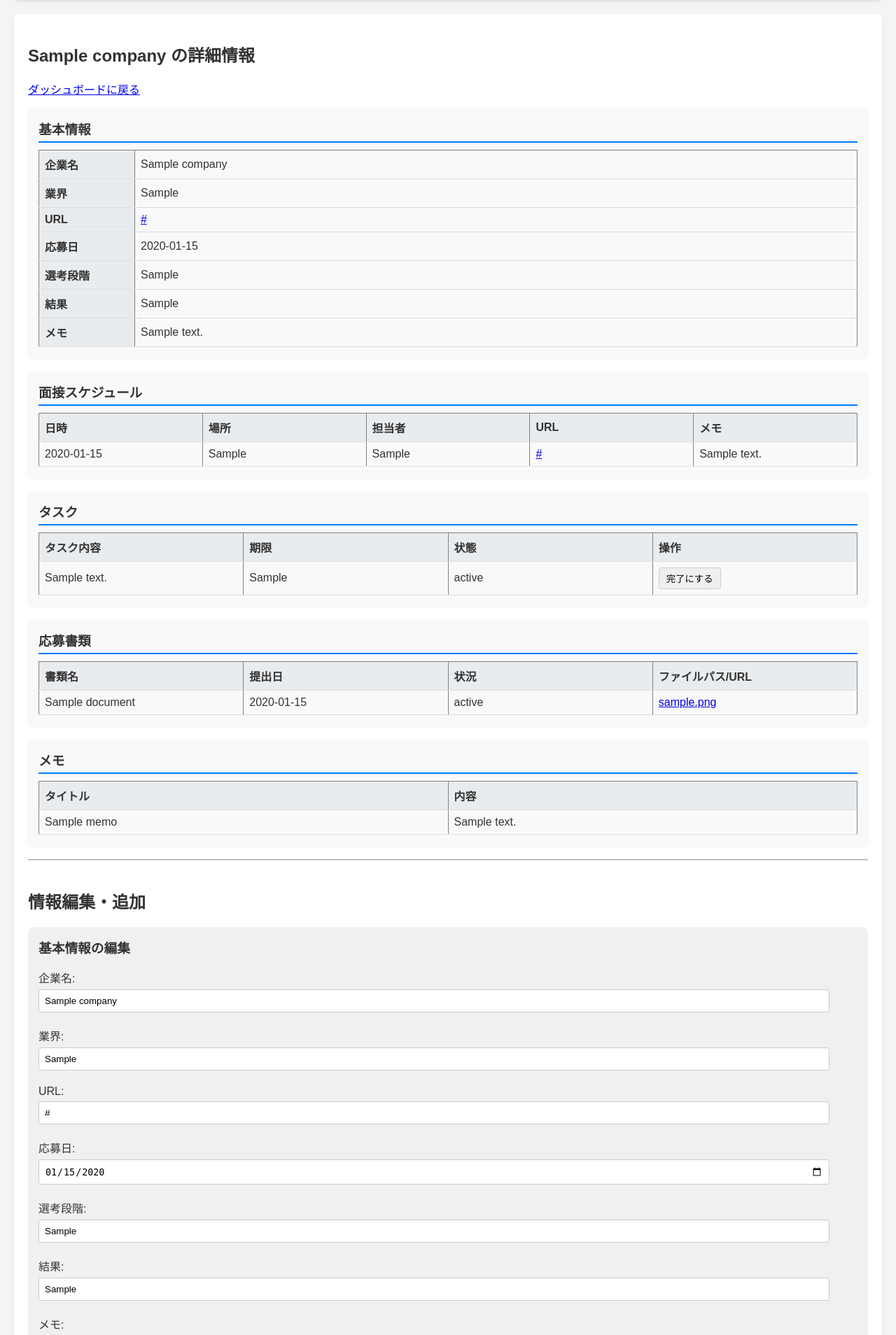
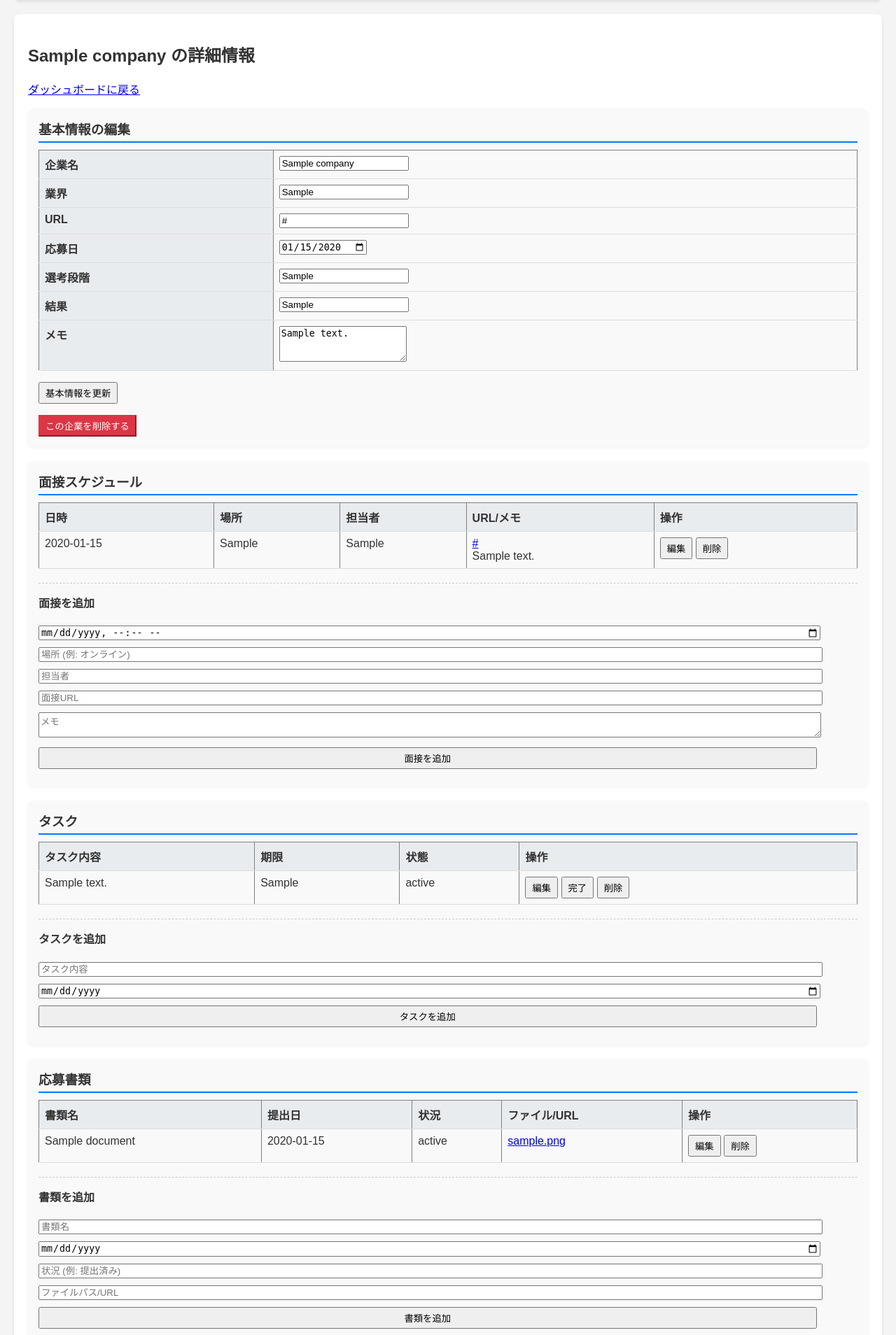
Before and after one commit to KA7zzz/syukatsuapp, a Flask app: page /company/1 in a window 1280 px wide. Shown: the part 64-1972 px from the top of the page at 70% size. Run offline with Flask 3, Linux system fonts and the light colour scheme; a user stored in the database is signed in; tables that the repository leaves empty hold one stand-in row (values such as "Sample post"); some libraries are stand-ins or nearby versions.

Commit message:
面接、タスク、書類、メモの編集・削除機能を追加し、企業詳細ページの情報表示を改善しました。各項目に対する操作ボタンを追加し、ユーザーインターフェースを向上させました。

```diff
--- a/app.py
+++ b/app.py
@@ -407,6 +407,98 @@ def add_memo(company_id):
         flash('メモを追加しました', 'success')
     return redirect(url_for('company_detail', company_id=company.id))
 
+
+# --- 各アイテムの編集・削除ルート ---
+
+# 面接の編集・削除
+@app.route('/interview/<int:interview_id>/edit', methods=['POST'])
+@login_required
+def edit_interview(interview_id):
+    interview = Interview.query.filter_by(id=interview_id, user_id=current_user.id).first_or_404()
+    interview.date_time = request.form.get('date_time')
+    interview.location = request.form.get('location')
+    interview.person = request.form.get('person')
+    interview.url = request.form.get('url')
+    interview.notes = request.form.get('notes')
+    db.session.commit()
+    flash('面接情報が更新されました', 'success')
+    return redirect(url_for('company_detail', company_id=interview.company_id))
+
+@app.route('/interview/<int:interview_id>/delete', methods=['POST'])
+@login_required
+def delete_interview(interview_id):
+    interview = Interview.query.filter_by(id=interview_id, user_id=current_user.id).first_or_404()
+    company_id = interview.company_id
+    db.session.delete(interview)
+    db.session.commit()
+    flash('面接情報を削除しました', 'success')
+    return redirect(url_for('company_detail', company_id=company_id))
+
+# タスクの編集・削除
+@app.route('/task/<int:task_id>/edit', methods=['POST'])
+@login_required
+def edit_task(task_id):
+    task = Task.query.filter_by(id=task_id, user_id=current_user.id).first_or_404()
+    task.content = request.form.get('content')
+    task.deadline = request.form.get('deadline')
+    db.session.commit()
+    flash('タスクが更新されました', 'success')
+    return redirect(url_for('company_detail', company_id=task.company_id))
+
+@app.route('/task/<int:task_id>/delete', methods=['POST'])
+@login_required
+def delete_task(task_id):
+    task = Task.query.filter_by(id=task_id, user_id=current_user.id).first_or_404()
+    company_id = task.company_id
+    db.session.delete(task)
+    db.session.commit()
+    flash('タスクを削除しました', 'success')
+    return redirect(url_for('company_detail', company_id=company_id))
+
+# 書類の編集・削除
+@app.route('/document/<int:document_id>/edit', methods=['POST'])
+@login_required
+def edit_document(document_id):
+    document = Document.query.filter_by(id=document_id, user_id=current_user.id).first_or_404()
+    document.document_name = request.form.get('document_name')
+    document.submission_date = request.form.get('submission_date')
+    document.status = request.form.get('status')
+    document.file_path = request.form.get('file_path')
+    db.session.commit()
+    flash('書類情報が更新されました', 'success')
+    return redirect(url_for('company_detail', company_id=document.company_id))
+
+@app.route('/document/<int:document_id>/delete', methods=['POST'])
+@login_required
+def delete_document(document_id):
+    document = Document.query.filter_by(id=document_id, user_id=current_user.id).first_or_404()
+    company_id = document.company_id
+    db.session.delete(document)
+    db.session.commit()
+    flash('書類情報を削除しました', 'success')
+    return redirect(url_for('company_detail', company_id=company_id))
+
+# メモの編集・削除
+@app.route('/memo/<int:memo_id>/edit', methods=['POST'])
+@login_required
+def edit_memo(memo_id):
+    memo = Memo.query.filter_by(id=memo_id, user_id=current_user.id).first_or_404()
+    memo.title = request.form.get('title')
+    memo.content = request.form.get('content')
+    db.session.commit()
+    flash('メモが更新されました', 'success')
+    return redirect(url_for('company_detail', company_id=memo.company_id))
+
+@app.route('/memo/<int:memo_id>/delete', methods=['POST'])
+@login_required
+def delete_memo(memo_id):
+    memo = Memo.query.filter_by(id=memo_id, user_id=current_user.id).first_or_404()
+    company_id = memo.company_id
+    db.session.delete(memo)
+    db.session.commit()
+    flash('メモを削除しました', 'success')
+    return redirect(url_for('company_detail', company_id=company_id))
+
 # --- この下に、各アイテムの削除ルートを追加可能 (例: /interview/<id>/delete) ---
 
 
--- a/templates/company_detail.html
+++ b/templates/company_detail.html
@@ -6,131 +6,62 @@
     <h2>{{ company.name }} の詳細情報</h2>
     <p><a href="{{ url_for('dashboard') }}">ダッシュボードに戻る</a></p>
 
-    <div class="display-section">
     <div class="detail-box">
-            <h3>基本情報</h3>
+        <h3>基本情報の編集</h3>
+        <form action="{{ url_for('edit_company', company_id=company.id) }}" method="post">
             <table border="1">
-                <tr><th>企業名</th><td>{{ company.name }}</td></tr>
-                <tr><th>業界</th><td>{{ company.industry or '未設定' }}</td></tr>
-                <tr><th>URL</th><td><a href="{{ company.url }}" target="_blank">{{ company.url }}</a></td></tr>
-                <tr><th>応募日</th><td>{{ company.application_date or '未設定' }}</td></tr>
-                <tr><th>選考段階</th><td>{{ company.selection_stage or '未設定' }}</td></tr>
-                <tr><th>結果</th><td>{{ company.result or '未設定' }}</td></tr>
-                <tr><th>メモ</th><td>{{ company.notes or '' }}</td></tr>
+                <tr><th>企業名</th><td><input type="text" name="name" value="{{ company.name }}" required></td></tr>
+                <tr><th>業界</th><td><input type="text" name="industry" value="{{ company.industry or '' }}"></td></tr>
+                <tr><th>URL</th><td><input type="url" name="url" value="{{ company.url or '' }}"></td></tr>
+                <tr><th>応募日</th><td><input type="date" name="application_date" value="{{ company.application_date or '' }}"></td></tr>
+                <tr><th>選考段階</th><td><input type="text" name="selection_stage" value="{{ company.selection_stage or '' }}"></td></tr>
+                <tr><th>結果</th><td><input type="text" name="result" value="{{ company.result or '' }}"></td></tr>
+                <tr><th>メモ</th><td><textarea name="notes" rows="3">{{ company.notes or '' }}</textarea></td></tr>
             </table>
+            <p><input type="submit" value="基本情報を更新"></p>
+        </form>
+        <form action="{{ url_for('delete_company', company_id=company.id) }}" method="post" onsubmit="return confirm('本当にこの企業情報を削除しますか？関連する全ての情報が削除されます。');" style="margin-top: 10px;">
+            <input type="submit" value="この企業を削除する" class="btn-danger">
+        </form>
     </div>
 
     <div class="detail-box">
         <h3>面接スケジュール</h3>
-            {% if interviews %}
         <table border="1">
-                    <thead><tr><th>日時</th><th>場所</th><th>担当者</th><th>URL</th><th>メモ</th></tr></thead>
+            <thead><tr><th>日時</th><th>場所</th><th>担当者</th><th>URL/メモ</th><th>操作</th></tr></thead>
             <tbody>
                 {% for interview in interviews %}
-                        <tr>
+                <tr class="view-row-interview-{{ interview.id }}">
                     <td>{{ interview.date_time }}</td>
                     <td>{{ interview.location }}</td>
                     <td>{{ interview.person }}</td>
-                            <td><a href="{{ interview.url }}" target="_blank">{{ interview.url }}</a></td>
-                            <td>{{ interview.notes }}</td>
+                    <td><a href="{{ interview.url }}" target="_blank">{{ interview.url }}</a><br>{{ interview.notes }}</td>
+                    <td class="action-buttons">
+                        <button onclick="toggleEdit('interview-{{ interview.id }}')">編集</button>
+                        <form action="{{ url_for('delete_interview', interview_id=interview.id) }}" method="post" onsubmit="return confirm('この面接情報を削除しますか？');">
+                            <button type="submit">削除</button>
+                        </form>
+                    </td>
                 </tr>
-                        {% endfor %}
-                    </tbody>
-                </table>
-            {% else %}
-                <p>面接情報はありません。</p>
-            {% endif %}
-        </div>
-
-        <div class="detail-box">
-            <h3>タスク</h3>
-            {% if tasks %}
-                <table border="1">
-                    <thead><tr><th>タスク内容</th><th>期限</th><th>状態</th><th>操作</th></tr></thead>
-                    <tbody>
-                        {% for task in tasks %}
-                        <tr>
-                            <td>{{ task.content }}</td>
-                            <td>{{ task.deadline }}</td>
-                            <td>{{ task.status }}</td>
-                            <td>
-                                <form action="{{ url_for('toggle_task', task_id=task.id) }}" method="post" style="display:inline;">
-                                    <button type="submit" class="btn-toggle">{{ '未完了に戻す' if task.status == '完了' else '完了にする' }}</button>
+                <tr class="edit-row edit-row-interview-{{ interview.id }}">
+                    <td colspan="5">
+                        <form action="{{ url_for('edit_interview', interview_id=interview.id) }}" method="post">
+                            <p>日時: <input type="datetime-local" name="date_time" value="{{ interview.date_time.replace(' ', 'T') if interview.date_time else '' }}"></p>
+                            <p>場所: <input type="text" name="location" value="{{ interview.location or '' }}"></p>
+                            <p>担当者: <input type="text" name="person" value="{{ interview.person or '' }}"></p>
+                            <p>URL: <input type="url" name="url" value="{{ interview.url or '' }}"></p>
+                            <p>メモ: <textarea name="notes">{{ interview.notes or '' }}</textarea></p>
+                            <button type="submit">更新</button>
+                            <button type="button" onclick="toggleEdit('interview-{{ interview.id }}')">キャンセル</button>
                         </form>
                     </td>
                 </tr>
                 {% endfor %}
             </tbody>
         </table>
-            {% else %}
-                <p>タスクはありません。</p>
-            {% endif %}
-        </div>
-
-        <div class="detail-box">
-            <h3>応募書類</h3>
-            {% if documents %}
-                <table border="1">
-                    <thead><tr><th>書類名</th><th>提出日</th><th>状況</th><th>ファイルパス/URL</th></tr></thead>
-                    <tbody>
-                        {% for doc in documents %}
-                        <tr>
-                            <td>{{ doc.document_name }}</td>
-                            <td>{{ doc.submission_date }}</td>
-                            <td>{{ doc.status }}</td>
-                            <td><a href="{{ doc.file_path }}" target="_blank">{{ doc.file_path }}</a></td>
-                        </tr>
-                        {% endfor %}
-                    </tbody>
-                </table>
-            {% else %}
-                <p>応募書類はありません。</p>
-            {% endif %}
-        </div>
-
-        <div class="detail-box">
-            <h3>メモ</h3>
-            {% if memos %}
-                <table border="1">
-                    <thead><tr><th>タイトル</th><th>内容</th></tr></thead>
-                    <tbody>
-                        {% for memo in memos %}
-                        <tr>
-                            <td>{{ memo.title }}</td>
-                            <td>{{ memo.content|safe }}</td>
-                        </tr>
-                        {% endfor %}
-                    </tbody>
-                </table>
-            {% else %}
-                <p>メモはありません。</p>
-            {% endif %}
-        </div>
-    </div>
-
-
-    <hr>
-
-    <div class="action-section">
-        <h2>情報編集・追加</h2>
-
-        <div class="form-box">
-            <h3>基本情報の編集</h3>
-            <form action="{{ url_for('edit_company', company_id=company.id) }}" method="post">
-                <p>企業名: <input type="text" name="name" value="{{ company.name }}" required></p>
-                <p>業界: <input type="text" name="industry" value="{{ company.industry or '' }}"></p>
-                <p>URL: <input type="url" name="url" value="{{ company.url or '' }}"></p>
-                <p>応募日: <input type="date" name="application_date" value="{{ company.application_date or '' }}"></p>
-                <p>選考段階: <input type="text" name="selection_stage" value="{{ company.selection_stage or '' }}"></p>
-                <p>結果: <input type="text" name="result" value="{{ company.result or '' }}"></p>
-                <p>メモ:</p>
-                <textarea name="notes" rows="3">{{ company.notes or '' }}</textarea>
-                <p><input type="submit" value="基本情報を更新"></p>
-            </form>
-        </div>
-
-        <div class="form-box">
-            <h3>面接を追加</h3>
+        {% if not interviews %}<p>面接情報はありません。</p>{% endif %}
+        <div class="add-form">
+            <h4>面接を追加</h4>
             <form action="{{ url_for('add_interview', company_id=company.id) }}" method="post">
                 <input type="datetime-local" name="date_time" required>
                 <input type="text" name="location" placeholder="場所 (例: オンライン)">
@@ -140,18 +71,82 @@
                 <input type="submit" value="面接を追加">
             </form>
         </div>
+    </div>
 
-        <div class="form-box">
-            <h3>タスクを追加</h3>
+    <div class="detail-box">
+        <h3>タスク</h3>
+        <table border="1">
+            <thead><tr><th>タスク内容</th><th>期限</th><th>状態</th><th>操作</th></tr></thead>
+            <tbody>
+                {% for task in tasks %}
+                <tr class="view-row-task-{{ task.id }}">
+                    <td>{{ task.content }}</td>
+                    <td>{{ task.deadline }}</td>
+                    <td>{{ task.status }}</td>
+                    <td class="action-buttons">
+                        <button onclick="toggleEdit('task-{{ task.id }}')">編集</button>
+                        <form action="{{ url_for('toggle_task', task_id=task.id) }}" method="post"><button type="submit">{{ '未完了' if task.status == '完了' else '完了' }}</button></form>
+                        <form action="{{ url_for('delete_task', task_id=task.id) }}" method="post" onsubmit="return confirm('このタスクを削除しますか？');"><button type="submit">削除</button></form>
+                    </td>
+                </tr>
+                <tr class="edit-row edit-row-task-{{ task.id }}">
+                    <td colspan="4">
+                        <form action="{{ url_for('edit_task', task_id=task.id) }}" method="post">
+                            <p>内容: <input type="text" name="content" value="{{ task.content }}" required></p>
+                            <p>期限: <input type="date" name="deadline" value="{{ task.deadline or '' }}"></p>
+                            <button type="submit">更新</button>
+                            <button type="button" onclick="toggleEdit('task-{{ task.id }}')">キャンセル</button>
+                        </form>
+                    </td>
+                </tr>
+                {% endfor %}
+            </tbody>
+        </table>
+        {% if not tasks %}<p>タスクはありません。</p>{% endif %}
+        <div class="add-form">
+            <h4>タスクを追加</h4>
             <form action="{{ url_for('add_task', company_id=company.id) }}" method="post">
                 <input type="text" name="content" placeholder="タスク内容" required>
-                <input type="date" name="deadline" placeholder="期限">
+                <input type="date" name="deadline">
                 <input type="submit" value="タスクを追加">
             </form>
         </div>
+    </div>
 
-        <div class="form-box">
-            <h3>書類を追加</h3>
+    <div class="detail-box">
+        <h3>応募書類</h3>
+        <table border="1">
+            <thead><tr><th>書類名</th><th>提出日</th><th>状況</th><th>ファイル/URL</th><th>操作</th></tr></thead>
+            <tbody>
+                {% for doc in documents %}
+                <tr class="view-row-document-{{ doc.id }}">
+                    <td>{{ doc.document_name }}</td>
+                    <td>{{ doc.submission_date }}</td>
+                    <td>{{ doc.status }}</td>
+                    <td><a href="{{ doc.file_path }}" target="_blank">{{ doc.file_path }}</a></td>
+                    <td class="action-buttons">
+                        <button onclick="toggleEdit('document-{{ doc.id }}')">編集</button>
+                        <form action="{{ url_for('delete_document', document_id=doc.id) }}" method="post" onsubmit="return confirm('この書類情報を削除しますか？');"><button type="submit">削除</button></form>
+                    </td>
+                </tr>
+                <tr class="edit-row edit-row-document-{{ doc.id }}">
+                    <td colspan="5">
+                        <form action="{{ url_for('edit_document', document_id=doc.id) }}" method="post">
+                            <p>書類名: <input type="text" name="document_name" value="{{ doc.document_name }}" required></p>
+                            <p>提出日: <input type="date" name="submission_date" value="{{ doc.submission_date or '' }}"></p>
+                            <p>状況: <input type="text" name="status" value="{{ doc.status or '' }}"></p>
+                            <p>ファイル/URL: <input type="text" name="file_path" value="{{ doc.file_path or '' }}"></p>
+                            <button type="submit">更新</button>
+                            <button type="button" onclick="toggleEdit('document-{{ doc.id }}')">キャンセル</button>
+                        </form>
+                    </td>
+                </tr>
+                {% endfor %}
+            </tbody>
+        </table>
+        {% if not documents %}<p>応募書類はありません。</p>{% endif %}
+        <div class="add-form">
+            <h4>書類を追加</h4>
             <form action="{{ url_for('add_document', company_id=company.id) }}" method="post">
                 <input type="text" name="document_name" placeholder="書類名" required>
                 <input type="date" name="submission_date">
@@ -160,71 +155,83 @@
                 <input type="submit" value="書類を追加">
             </form>
         </div>
+    </div>
 
-        <div class="form-box">
-            <h3>メモを追加</h3>
+    <div class="detail-box">
+        <h3>メモ</h3>
+        <table border="1">
+            <thead><tr><th>タイトル</th><th>内容</th><th>操作</th></tr></thead>
+            <tbody>
+                {% for memo in memos %}
+                <tr class="view-row-memo-{{ memo.id }}">
+                    <td>{{ memo.title }}</td>
+                    <td>{{ memo.content|safe }}</td>
+                    <td class="action-buttons">
+                        <button onclick="toggleEdit('memo-{{ memo.id }}')">編集</button>
+                        <form action="{{ url_for('delete_memo', memo_id=memo.id) }}" method="post" onsubmit="return confirm('このメモを削除しますか？');"><button type="submit">削除</button></form>
+                    </td>
+                </tr>
+                <tr class="edit-row edit-row-memo-{{ memo.id }}">
+                    <td colspan="3">
+                        <form action="{{ url_for('edit_memo', memo_id=memo.id) }}" method="post">
+                            <p>タイトル: <input type="text" name="title" value="{{ memo.title }}" required></p>
+                            <p>内容: <textarea name="content">{{ memo.content or '' }}</textarea></p>
+                            <button type="submit">更新</button>
+                            <button type="button" onclick="toggleEdit('memo-{{ memo.id }}')">キャンセル</button>
+                        </form>
+                    </td>
+                </tr>
+                {% endfor %}
+            </tbody>
+        </table>
+        {% if not memos %}<p>メモはありません。</p>{% endif %}
+        <div class="add-form">
+            <h4>メモを追加</h4>
             <form action="{{ url_for('add_memo', company_id=company.id) }}" method="post">
                 <input type="text" name="title" placeholder="タイトル" required>
                 <textarea name="content" placeholder="内容"></textarea>
                 <input type="submit" value="メモを追加">
             </form>
         </div>
-
-        <div class="form-box">
-            <h3>企業情報の削除</h3>
-            <form action="{{ url_for('delete_company', company_id=company.id) }}" method="post" onsubmit="return confirm('本当にこの企業情報を削除しますか？関連する全ての情報が削除されます。');">
-                <input type="submit" value="この企業を削除する" class="btn-danger">
-            </form>
-        </div>
     </div>
 
     <style>
-        .detail-box {
-            background-color: #f9f9f9;
-            padding: 15px;
-            margin-bottom: 20px;
-            border-radius: 8px;
-            box-shadow: 0 2px 4px rgba(0,0,0,0.05);
+        .detail-box { background-color: #f9f9f9; padding: 15px; margin-bottom: 20px; border-radius: 8px; box-shadow: 0 2px 4px rgba(0,0,0,0.05); }
+        .detail-box h3 { margin-top: 0; border-bottom: 2px solid #007bff; padding-bottom: 5px; margin-bottom: 10px; }
+        .detail-box table { width: 100%; border-collapse: collapse; }
+        .detail-box th, .detail-box td { padding: 8px; text-align: left; border-bottom: 1px solid #ddd; vertical-align: top; }
+        .detail-box th { background-color: #e9ecef; }
+        .action-buttons form { display: inline-block; }
+        .action-buttons button, input[type="submit"] { padding: 4px 8px; cursor: pointer; }
+
+        .edit-row { display: none; } /* 編集行は初期状態で非表示 */
+        .edit-row form p { margin: 5px 0; }
+        .edit-row input[type="text"], .edit-row input[type="url"], .edit-row input[type="date"], .edit-row input[type="datetime-local"], .edit-row textarea {
+            width: 90%; padding: 6px; border: 1px solid #ccc; border-radius: 4px;
         }
-        .detail-box h3 {
-            margin-top: 0;
-            border-bottom: 2px solid #007bff;
-            padding-bottom: 5px;
-            margin-bottom: 10px;
+
+        .add-form { margin-top: 20px; padding-top: 15px; border-top: 1px dashed #ccc; }
+        .add-form h4 { margin-top: 0; }
+        .add-form input, .add-form textarea { width: 95%; margin-bottom: 10px; }
+
+        .btn-danger { background-color: #dc3545; color: white; border-color: #dc3545; }
+    </style>
+
+    <script>
+    function toggleEdit(prefix) {
+        // 表示用の行を取得
+        const viewRow = document.querySelector('.view-row-' + prefix);
+        // 編集用の行を取得
+        const editRow = document.querySelector('.edit-row-' + prefix);
+
+        // 表示/非表示を切り替える
+        if (viewRow.style.display === 'none') {
+            viewRow.style.display = '';
+            editRow.style.display = 'none';
+        } else {
+            viewRow.style.display = 'none';
+            editRow.style.display = '';
         }
-        .detail-box table { width: 100%; border-collapse: collapse; }
-        .detail-box th, .detail-box td { padding: 8px; text-align: left; border-bottom: 1px solid #ddd; }
-        .detail-box th { background-color: #e9ecef; width: 120px; }
-
-        .action-section { margin-top: 40px; }
-        .form-box {
-            background-color: #f0f0f0;
-            padding: 15px;
-            margin-bottom: 20px;
-            border-radius: 8px;
     }
-        .form-box h3 { margin-top: 0; }
-        .form-box input[type="text"],
-        .form-box input[type="url"],
-        .form-box input[type="date"],
-        .form-box input[type="datetime-local"],
-        .form-box textarea {
-            width: 95%;
-            padding: 8px;
-            margin: 5px 0;
-            border-radius: 4px;
-            border: 1px solid #ccc;
-        }
-        .btn-toggle, .form-box input[type="submit"] {
-            padding: 5px 10px;
-            border-radius: 4px;
-            cursor: pointer;
-            border: 1px solid #ccc;
-        }
-        .btn-danger {
-            background-color: #dc3545;
-            color: white;
-            border-color: #dc3545;
-        }
-    </style>
+    </script>
 {% endblock %}
```
Lines whose indentation alone changed are shown as unchanged.
